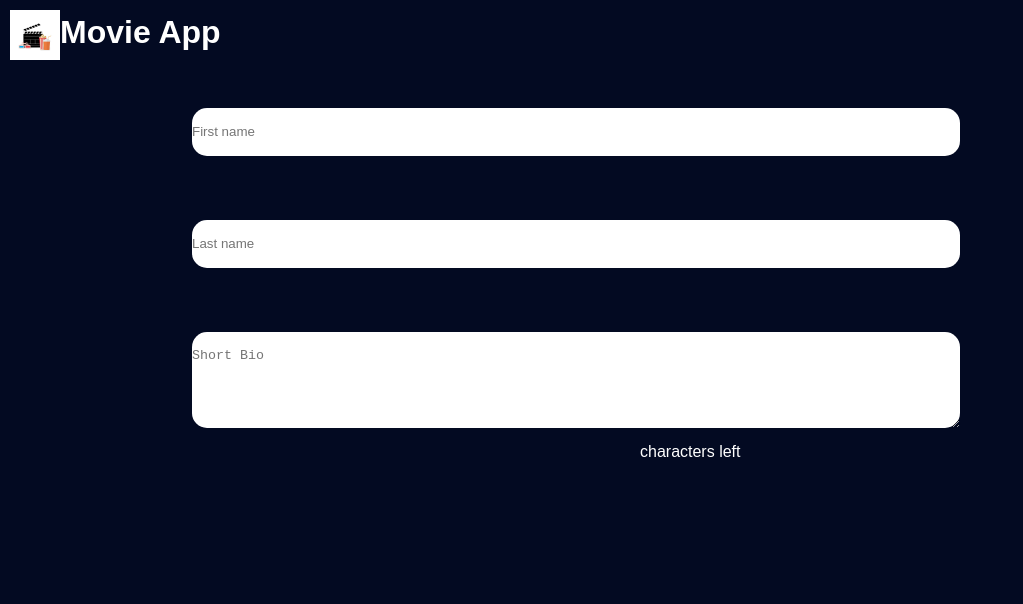
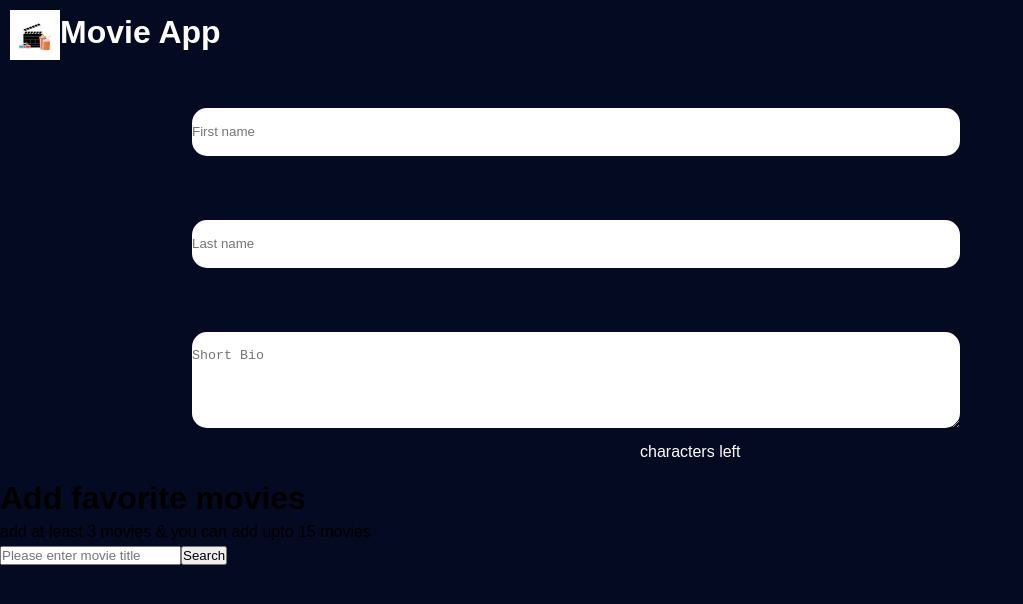
Before and after one commit to Meghanath91/movieapp, a Vue app: page / in a window 1280 px wide. Shown: the top 604 px of the page, without its empty margins (0-1023 px from the left). Built offline with nearby package versions, Linux system fonts and the light colour scheme.

Commit message:
built search HTML template

```diff
--- a/src/App.vue
+++ b/src/App.vue
@@ -2,17 +2,20 @@
   <div id="app">
     <Header />
     <ProfileForm />
+    <SearchMovie />
   </div>
 </template>
 
 <script>
 import Header from "./components/Layout/Header";
 import ProfileForm from "./components/Form/ProfileForm";
+import SearchMovie from "./components/SearchMovie/SearchMovie";
 export default {
   name: "App",
   components: {
     Header,
     ProfileForm,
+    SearchMovie,
   },
 };
 </script>
--- /dev/null
+++ b/src/components/SearchMovie/SearchMovie.vue
@@ -0,0 +1,18 @@
+<template>
+  <div>
+    <div class="search-container">
+      <h1>Add favorite movies</h1>
+      <p>add at least 3 movies & you can add upto 15 movies</p>
+      <form>
+        <input type="text" name="title" placeholder="Please enter movie title" />
+        <input class="search-btn" type="submit" name="submit" value="Search" />
+      </form>
+    </div>
+  </div>
+</template>
+
+<script>
+export default {
+  name: "SearchMovie",
+};
+</script>
```
